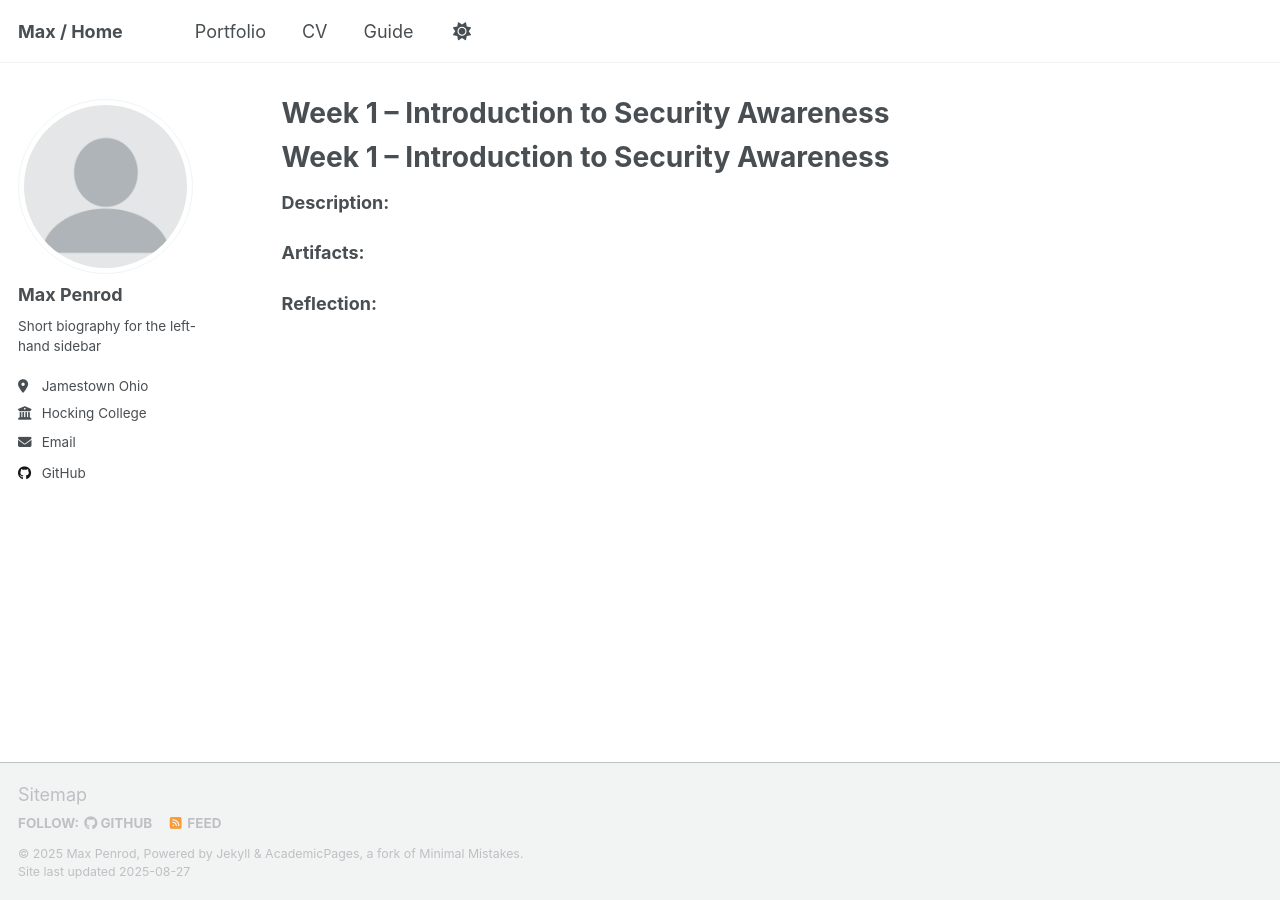
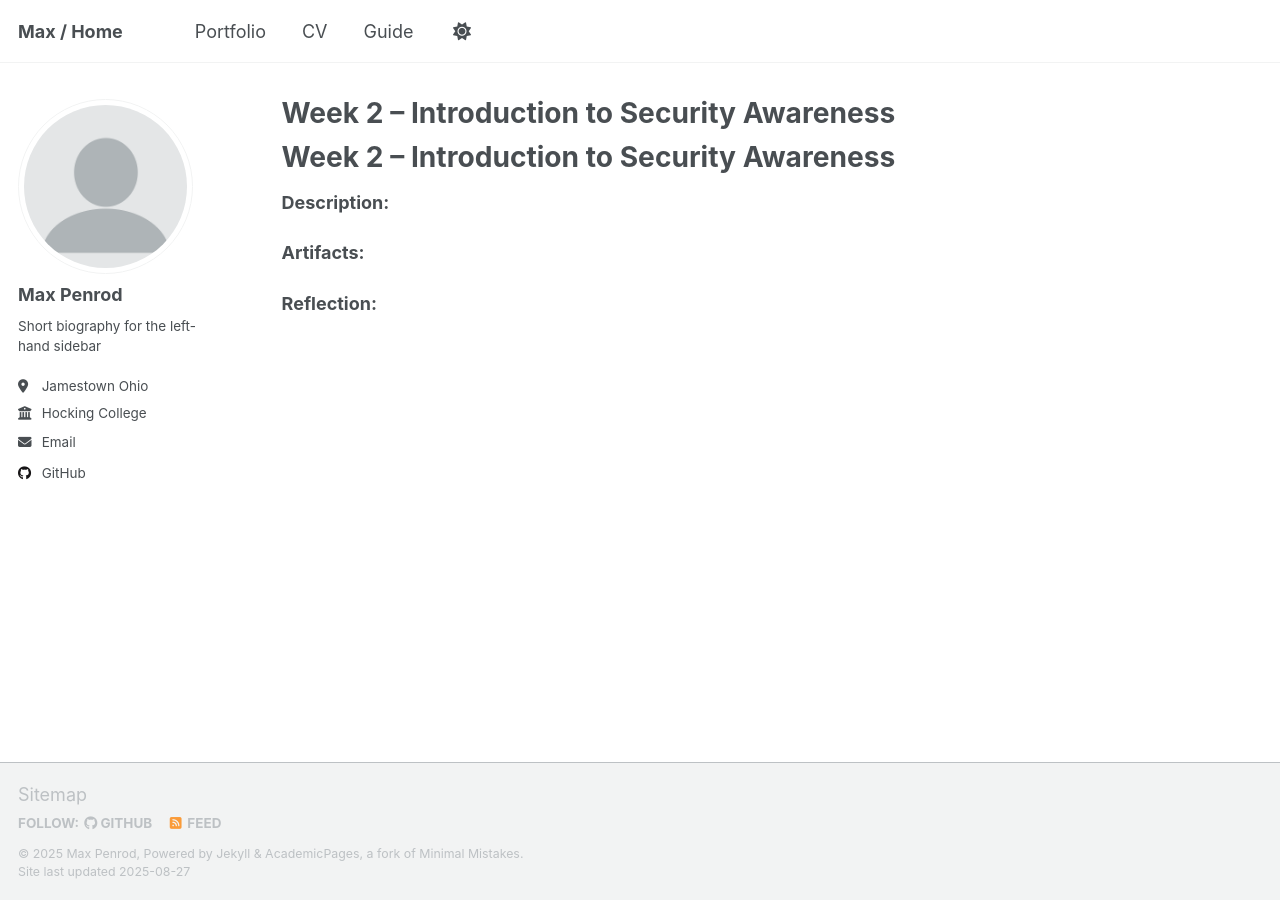
Before and after one commit to penrodm-gif/penrodm.github.io, a Jekyll site: the page built from cybr-1100-security-awareness/week2.md, in a window 1280 px wide. Built offline with Jekyll 4.4.1, drawn with Linux system fonts in a browser that asks for light colours; our own code applies the rules of GitHub Pages for plain Markdown files; a script that is not in the unit is left out.

Commit message:
Update week2.md

```diff
--- a/cybr-1100-security-awareness/week2.md
+++ b/cybr-1100-security-awareness/week2.md
@@ -1,4 +1,4 @@
-# Week 1 – Introduction to Security Awareness
+# Week 2 – Introduction to Security Awareness
 
 **Description:**
 
```
